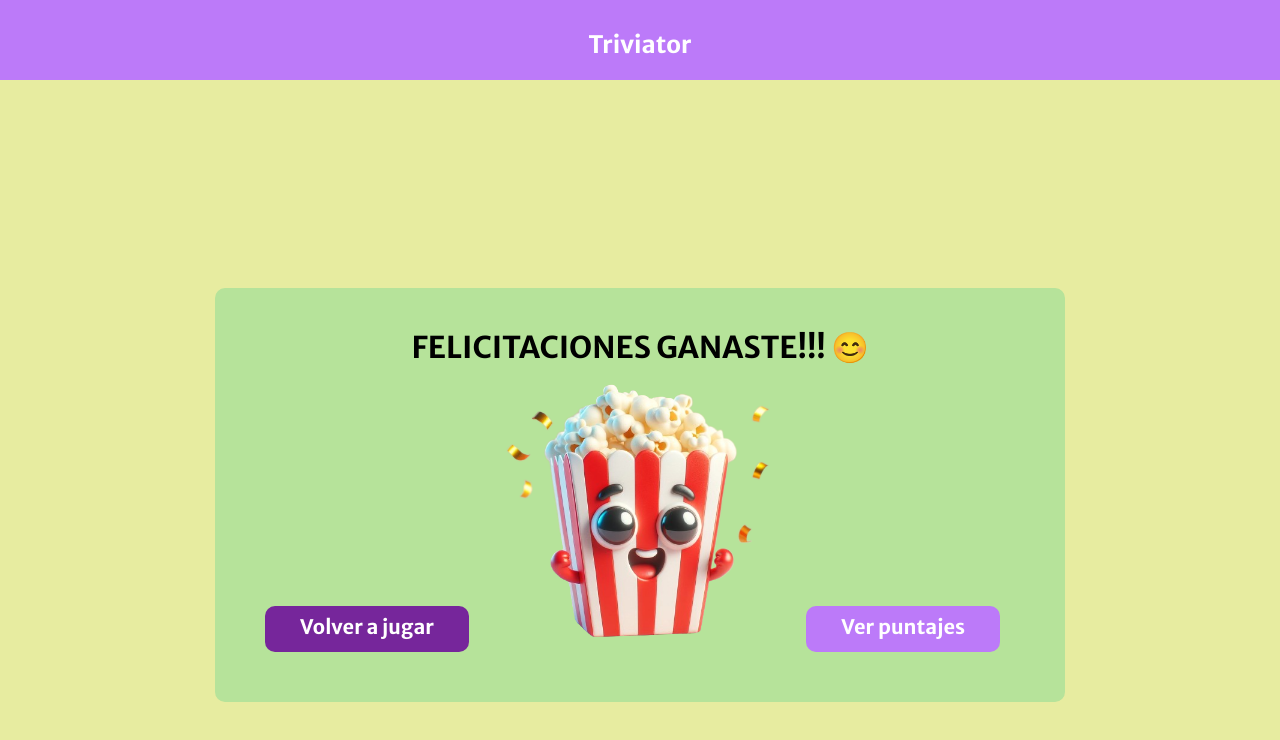
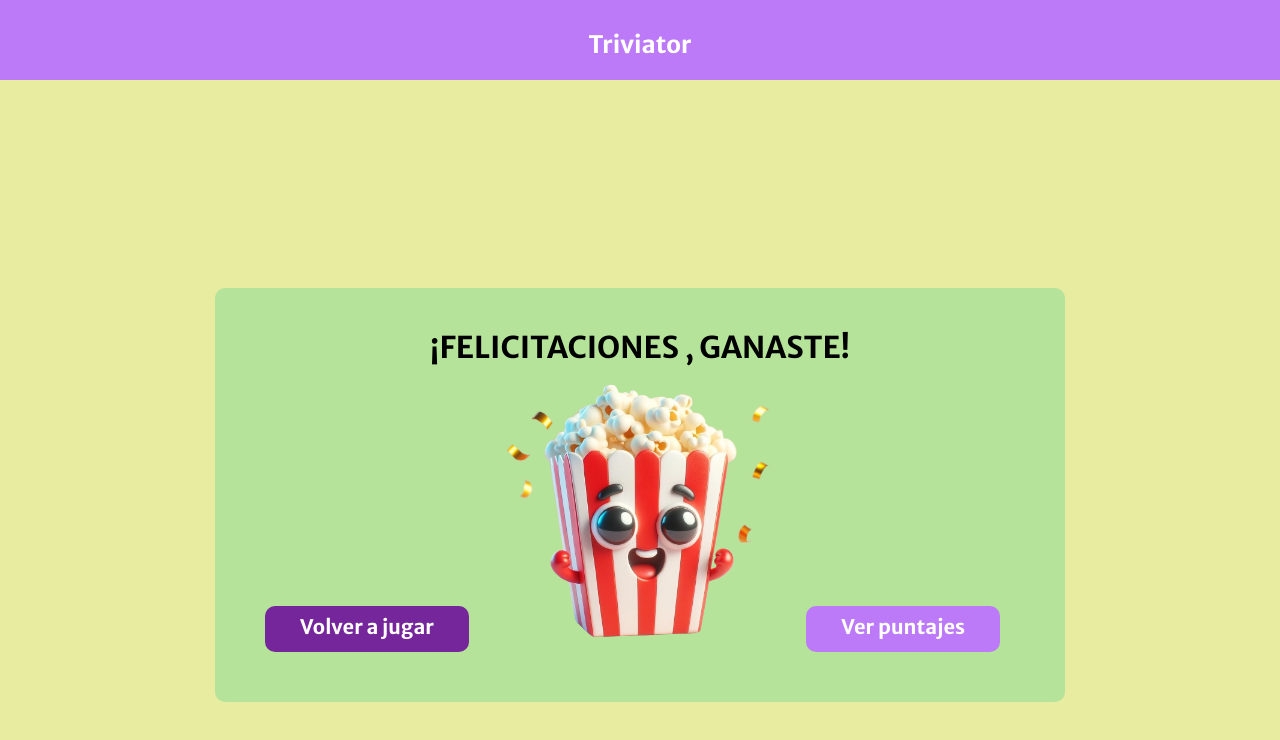
Before and after one commit to AgusBarbona/Triviator, a React (Vite) app in the folder frontend/triviator-front/: page /winner in a window 1280 px wide. Shown: the top 740 px of the page. Built offline with nearby package versions, Linux system fonts and the light colour scheme; a web font is replaced by a local one.

Commit message:
modifica vista winner

```diff
--- a/frontend/triviator-front/src/pages/WinnerPage/Winnerpage.tsx
+++ b/frontend/triviator-front/src/pages/WinnerPage/Winnerpage.tsx
@@ -14,7 +14,7 @@ const  WinnerPage = () => {
          <Header />
           <div className="winner-container">
           <div className="winner-rectangle">
-            <div className="text"> FELICITACIONES GANASTE!!! 😊</div>
+            <div className="text">¡FELICITACIONES , GANASTE!</div>
             <img src="../../public/recursos/emocionado-removebg-preview.png" alt="Popcorn Character" className="happy-popcorn" />
             <Buttons />
           </div>
```
